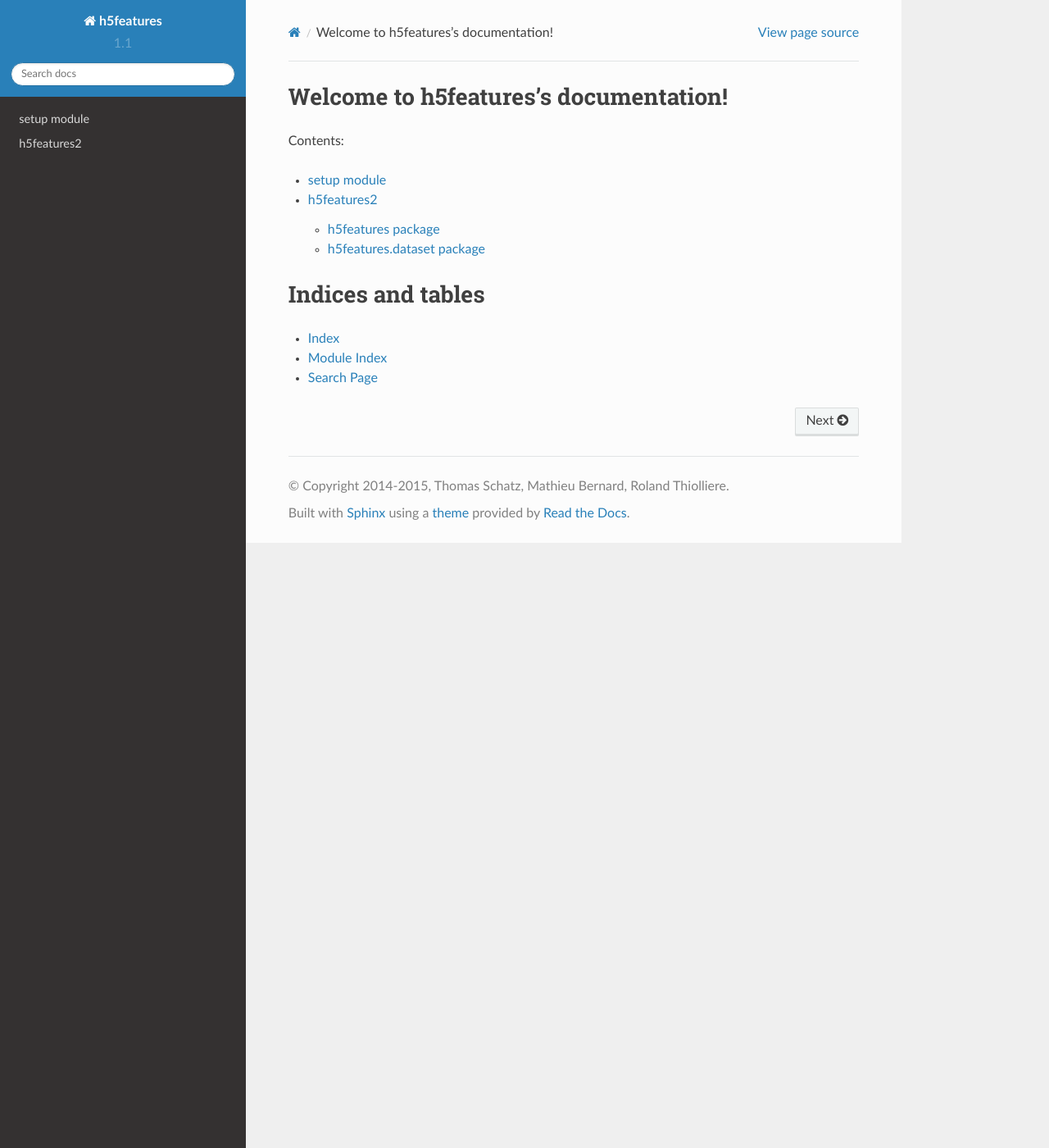
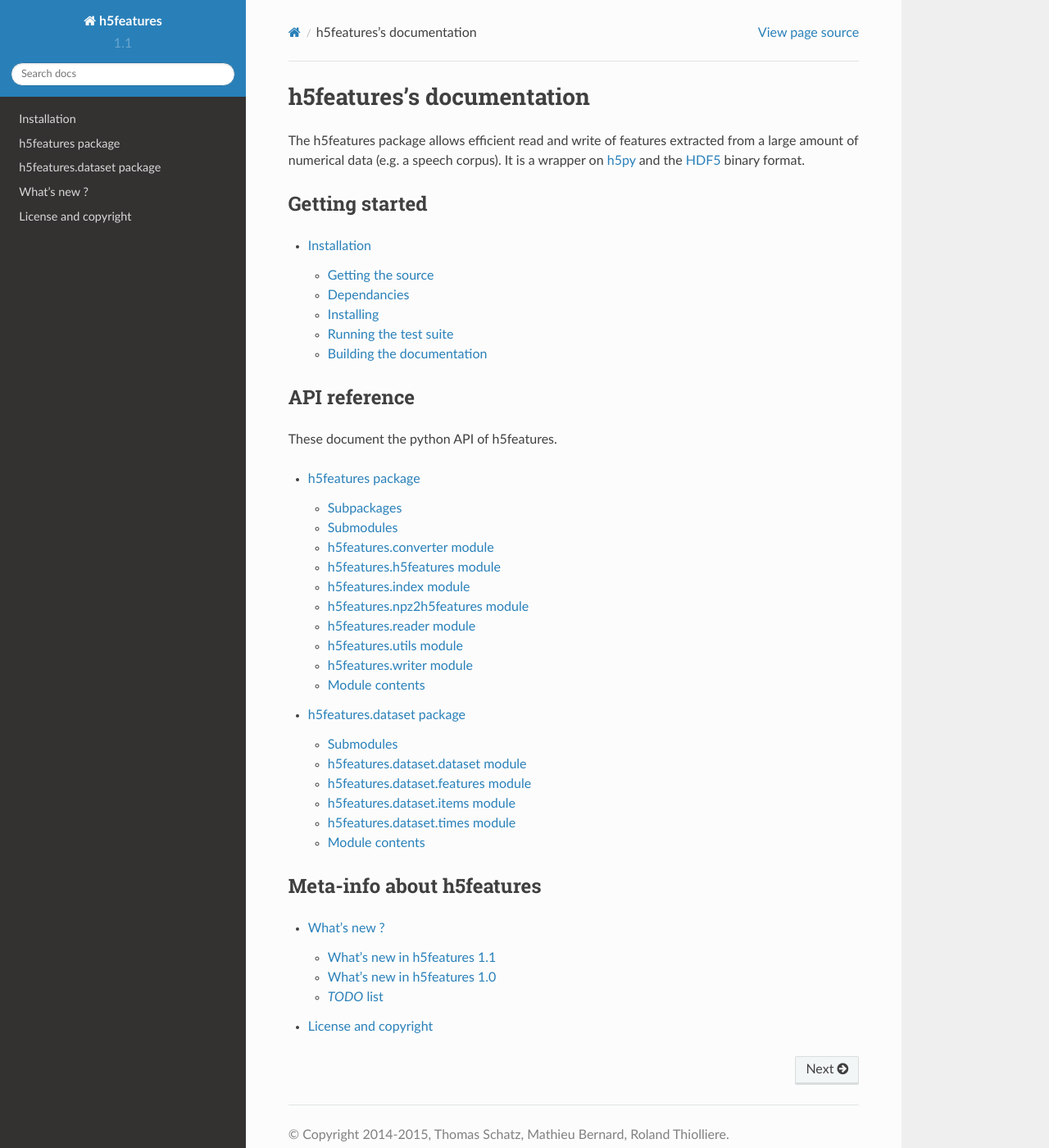
Before and after one commit to bootphon/h5features, a Sphinx documentation site: the page built from docs/source/index.rst, in a window 1280 px wide and 1400 px high. Shown: the whole window at 82% size. Built offline with Sphinx 7.4.7 and the Read the Docs theme 2.0.0, drawn with Linux system fonts in a browser that asks for light colours.

Commit message:
Improved documentation

```diff
--- /dev/null
+++ b/docs/source/build.rst
@@ -0,0 +1,76 @@
+.. _install:
+
+Installation
+============
+
+Getting the source
+------------------
+
+The source code is publicly available on GitHub at
+https://github.com/mmmaat/h5features2 ::
+
+    $ git clone https://github.com/mmmaat/h5features2.git
+
+.. note::
+
+   In what follows we suppose your current directory is the root of
+   h5features::
+
+     $ cd h5features2
+
+Dependancies
+------------
+
+h5features relies on external packages you need to install:
+
+* h5py 2.3.0 or newer
+* NumPy 1.8.0 or newer
+* scipy 0.13.0 or newer
+* numpydoc
+
+The simplest way to do this is using *pip*::
+
+    $ pip install -r requirements.txt
+
+Installing
+----------
+
+You can use either *pip* or *setuptools*.
+
+* Using *pip*::
+
+    $ [sudo] pip install .
+
+* Using *setuptools*::
+
+    $ python setup.py build
+    $ [sudo] python setup.py install
+
+Running the test suite
+----------------------
+
+The h5features test suite is runned by `pytest`_, so make sure it is
+installed on yous system::
+
+  $ pip install pytest
+
+Then simply run it from the root directory::
+
+  $ py.test
+
+Building the documentation
+--------------------------
+
+The documentation is builded with *sphinx*::
+
+  $ pip install sphinx
+
+Then to build the project documentation (the one you are currently
+reading), run::
+
+  $ cd docs
+  $ make html
+
+The main HTML page is generated to *docs/build/html/index.html*
+
+.. _pytest: http://pytest.org/latest/
--- a/docs/source/conf.py
+++ b/docs/source/conf.py
@@ -66,13 +66,13 @@ release = '1.1.0'
 
 # There are two options for replacing |today|: either, you set today to some
 # non-false value, then it is used:
-today = False
+# today = ''
 # Else, today_fmt is used as the format for a strftime call.
 #today_fmt = '%B %d, %Y'
 
 # List of patterns, relative to source directory, that match files and
 # directories to ignore when looking for source files.
-exclude_patterns = []
+exclude_patterns = ['setup']
 
 # The reST default role (used for this markup: `text`) to use for all
 # documents.
--- a/docs/source/h5features.rst
+++ b/docs/source/h5features.rst
@@ -54,7 +54,7 @@ h5features.reader module
 h5features.utils module
 -----------------------
 
-.. automodule:: h5features.utils
+.. automodule:: h5features.version
     :members:
     :undoc-members:
     :show-inheritance:
--- a/docs/source/index.rst
+++ b/docs/source/index.rst
@@ -1,22 +1,46 @@
-.. h5features documentation master file, created by
-   sphinx-quickstart on Tue Oct 27 11:22:18 2015.
-   You can adapt this file completely to your liking, but it should at least
-   contain the root `toctree` directive.
+==========================
+h5features's documentation
+==========================
 
-Welcome to h5features's documentation!
-======================================
+The h5features package allows efficient read and write of features
+extracted from a large amount of numerical data (e.g. a speech
+corpus). It is a wrapper on `h5py`_ and the `HDF5`_ binary format.
 
-Contents:
+.. _h5py: http://docs.h5py.org
+.. _HDF5: http://hdfgroup.org
+
+Getting started
+===============
 
 .. toctree::
    :maxdepth: 2
 
-   setup
-   modules
+   build
 
-Indices and tables
-==================
+API reference
+=============
 
-* :ref:`genindex`
-* :ref:`modindex`
-* :ref:`search`
+These document the python API of h5features.
+
+.. toctree::
+   :maxdepth: 2
+
+   h5features
+   h5features.dataset
+
+Meta-info about h5features
+==========================
+
+.. toctree::
+   :maxdepth: 2
+
+   whatsnew
+   license
+
+..
+   Indices and tables
+   ==================
+
+   * :ref:`genindex`
+   * :ref:`modindex`
+   * :ref:`search`
--- /dev/null
+++ b/docs/source/license.rst
@@ -0,0 +1,17 @@
+License and copyright
+=====================
+
+Copyright 2014, 2015 Thomas Schatz, Mathieu Bernard, Roland Thiolliere.
+
+h5features is free software: you can redistribute it and/or modify
+it under the terms of the **GNU General Public License** as published by
+the Free Software Foundation, either version 3 of the License, or
+(at your option) any later version.
+
+h5features is distributed in the hope that it will be useful,
+but WITHOUT ANY WARRANTY; without even the implied warranty of
+MERCHANTABILITY or FITNESS FOR A PARTICULAR PURPOSE.  See the
+GNU General Public License for more details.
+
+You should have received a copy of the GNU General Public License
+along with h5features.  If not, see http://www.gnu.org/licenses/.
--- a/docs/source/modules.rst
+++ b/docs/source/modules.rst
@@ -1,8 +1,8 @@
-h5features2
-===========
+h5features API
+==============
 
 .. toctree::
-   :maxdepth: 4
+   :maxdepth: 2
 
    h5features
    h5features.dataset
--- /dev/null
+++ b/docs/source/whatsnew.rst
@@ -0,0 +1,52 @@
+.. _whatsnew:
+
+============
+What's new ?
+============
+
+These document the changes between versions of h5features. A *TODO*
+list for future releases is also provided.
+
+
+What's new in h5features 1.1
+============================
+
+The main goal of the 1.1 release is to provide a better, safer and
+clearer code than previous release whithout changing the front-end
+API.
+
+* **Object oriented refactoring**
+
+    An object oriented architecture have been coded. The main entry
+    classes are the Reader and the Writer, which behind the scene
+    relies on instances of the Dataset and Index classes.
+
+* **Change in the HDF5 file structure**
+
+    With *group* as the h5features root in a HDF5 file, the structure
+    evolved from *group/[files, times, features, file_index]* to
+    *group/[items, times, features, index]*. These change was done for
+    clarity and consistency with the code.
+
+* **Test suite**
+
+    The project is now endowed with a suite of more than 50 unit
+    tests.
+
+* **Improved documentation**
+
+    This is what you are reading now!
+
+
+What's new in h5features 1.0
+============================
+
+Over the previous development release (0.1), the 1.0 release changes
+the underlying HDF5 file structure, add a *version* attribute and
+improve the index facilities.
+
+
+*TODO* list
+===========
+
+.. include:: ../../TODO.rst
```
Also changed, not shown: TODO.rst (+13 -18 lines), docs/source/setup.rst (deleted, +0 -7 lines).
